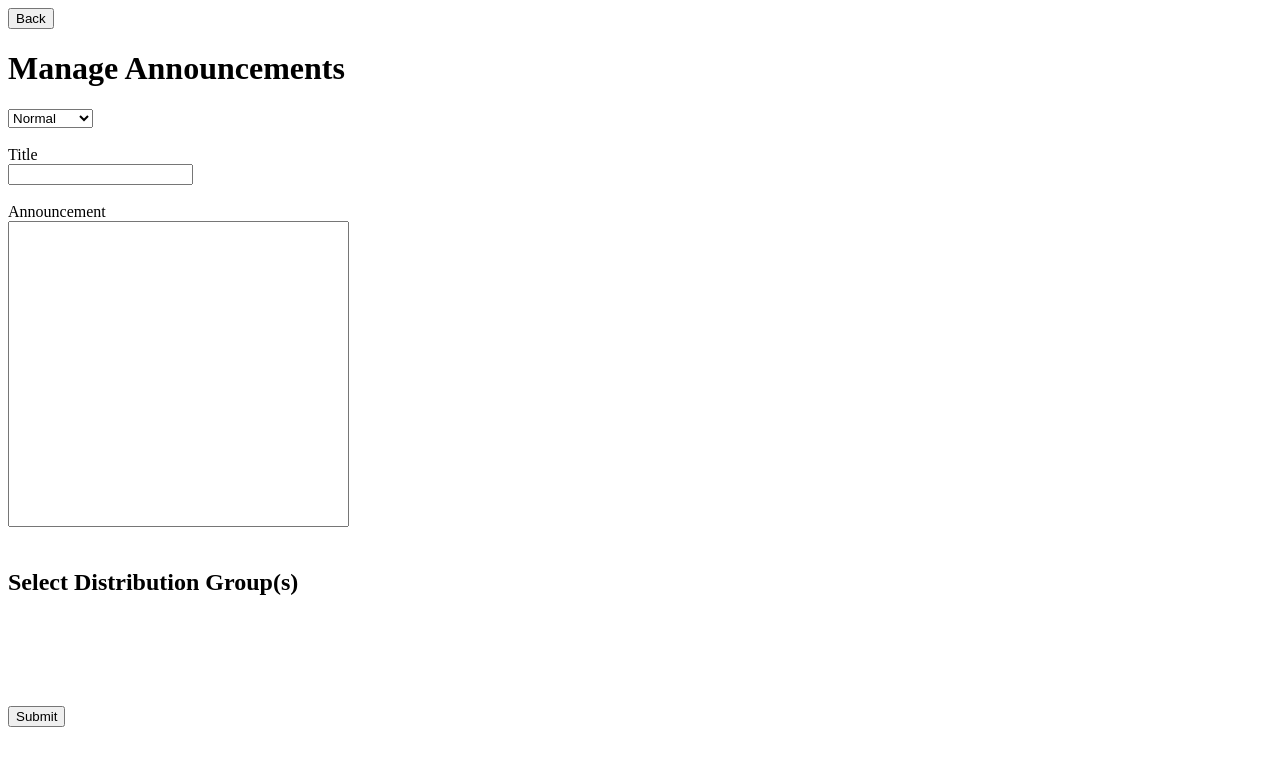
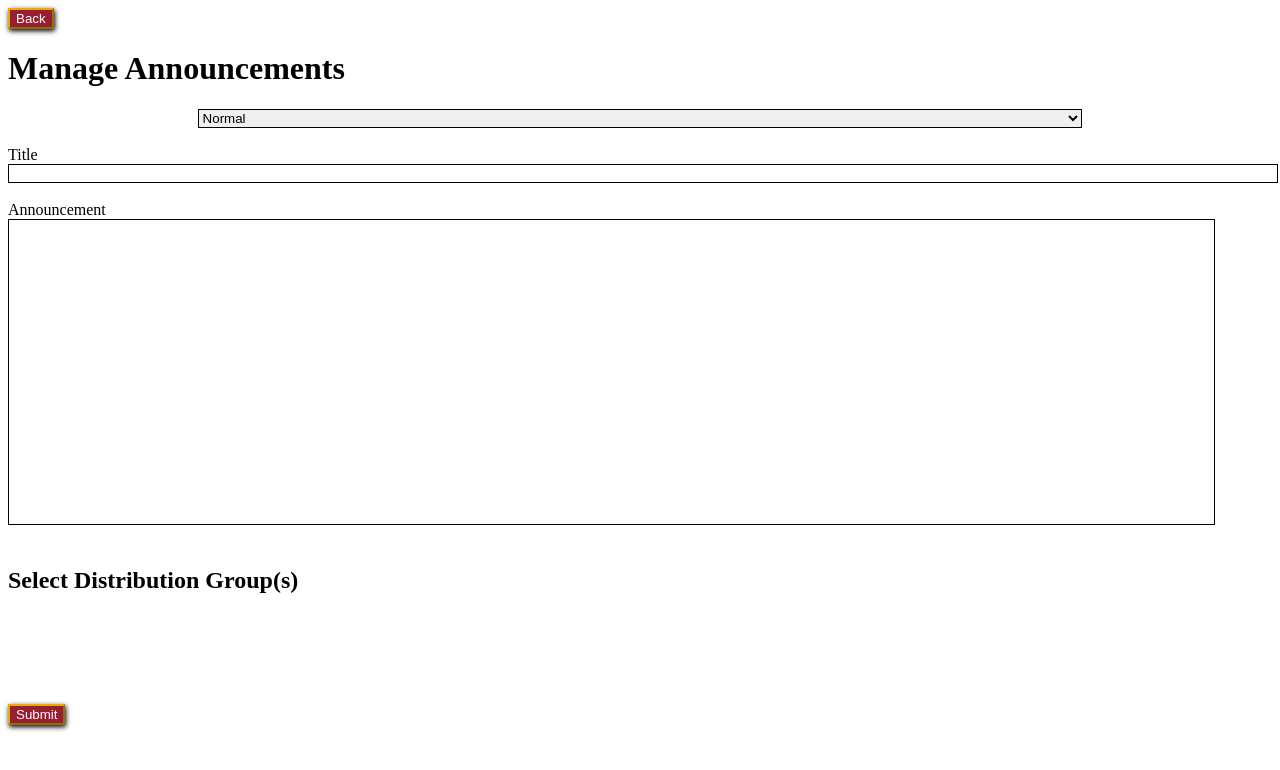
Before and after one commit to thetotaljim/4500_GroupProject, a plain HTML site: page createAnnouncement.html in a window 1280 px wide. Drawn offline with nearby package versions, Linux system fonts and the light colour scheme; no server answers.

Commit message:
Added temporary styling to createAnnouncements.html

```diff
--- a/createAnnouncement.html
+++ b/createAnnouncement.html
@@ -6,6 +6,7 @@
     <meta charset="utf-8">
     <meta http-equiv="X-UA-Compatible" content="IE=edge">
     <title>Login</title>
+    <link rel="stylesheet" href="./styles/createAnnouncements.css">
     <link rel="stylesheet" href="styles/styles.css">
     <script src="https://code.jquery.com/jquery-3.2.1.min.js" integrity="sha256-hwg4gsxgFZhOsEEamdOYGBf13FyQuiTwlAQgxVSNgt4=" crossorigin="anonymous"></script>
 
--- /dev/null
+++ b/styles/createAnnouncements.css
@@ -0,0 +1,36 @@
+#announcementEntry_form{
+	width: 100%;
+}
+
+#back_button{
+	box-shadow: 1px 2px 5px #000000;
+      color: #ffffff;
+      background-color: #981E32;
+      border-color: #EAAB00;
+      margin: 0 auto;
+}
+
+#announcemet_priority{
+	border: 1px solid black;
+	margin-left: 15%;
+	width:  70%;
+}
+#announcement_title{
+	border: 1px solid black;
+	width: 100%;
+	margin: 0 auto;
+}
+
+#announcement_message{
+	border: 1px solid black;
+	width:  95%;
+	margin: 0 auto;
+}
+
+#announcement_submit{
+	box-shadow: 1px 2px 5px #000000;
+      color: #ffffff;
+      background-color: #981E32;
+      border-color: #EAAB00;
+      margin: 0 auto;
+}
```
Also changed, not shown: styles/announcements.css (+8 -0 lines).
